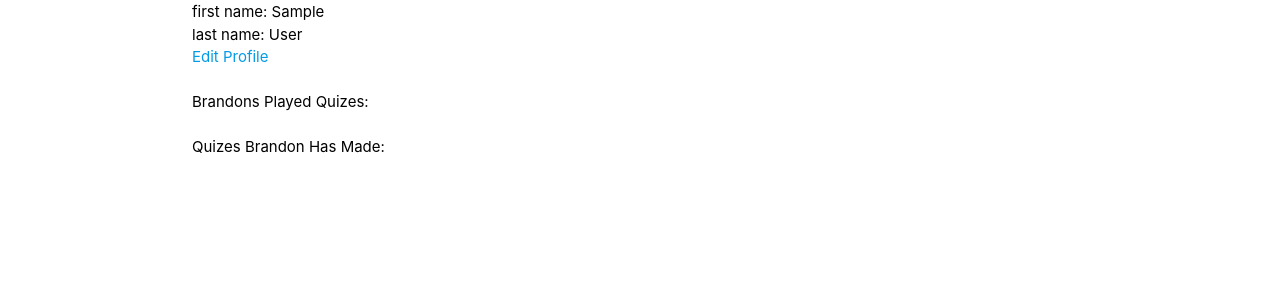
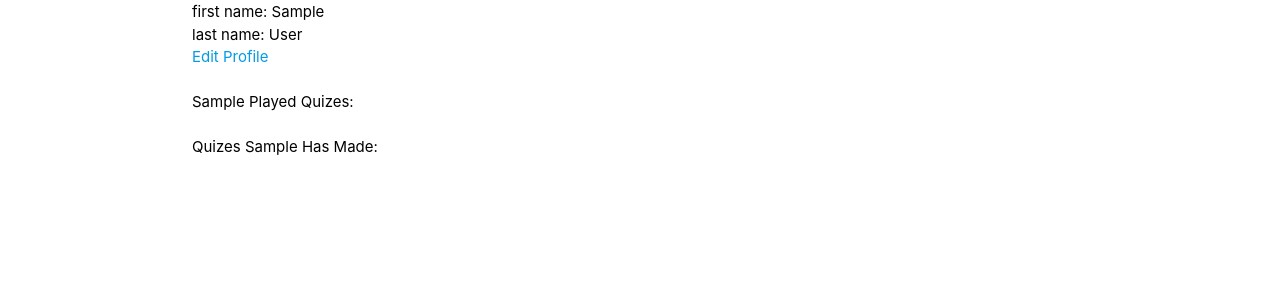
Before and after one commit to BrandonSamaroo/Quizle, a Django app: page /accounts/profile/1 in a window 1280 px wide. Shown: the part 216-516 px from the top of the page. Run offline with Django 4.2, Linux system fonts and the light colour scheme; the visitor is signed in with stand-in values (Sample User, id 1); data comes from the database, SQL or seed files in the repository; data that the repository does not hold is empty.

Commit message:
profile view

```diff
--- a/main_app/templates/main_app/profile_view.html
+++ b/main_app/templates/main_app/profile_view.html
@@ -11,14 +11,14 @@ last name: {{thisuser.last_name}} <br>
 {% endif %}
 <br>
 <br>
-Brandons Played Quizes: <br>
+{{thisuser.first_name}} Played Quizes: <br>
 {% for quiz in quizes %}
 <a href="{% url 'view_score' quiz.id thisuser.id %}">Quiz Name: {{quiz.name}}</a> <br>
 {% endfor %}
 
 <br>
 
-Quizes Brandon Has Made: <br>
+Quizes {{thisuser.first_name}} Has Made: <br>
 {% for createdquiz in createdquizes %}
 <a href="{% url 'play_quiz' createdquiz.id %}">Play: {{createdquiz.name}}</a> <br>
 {% endfor %}
```
